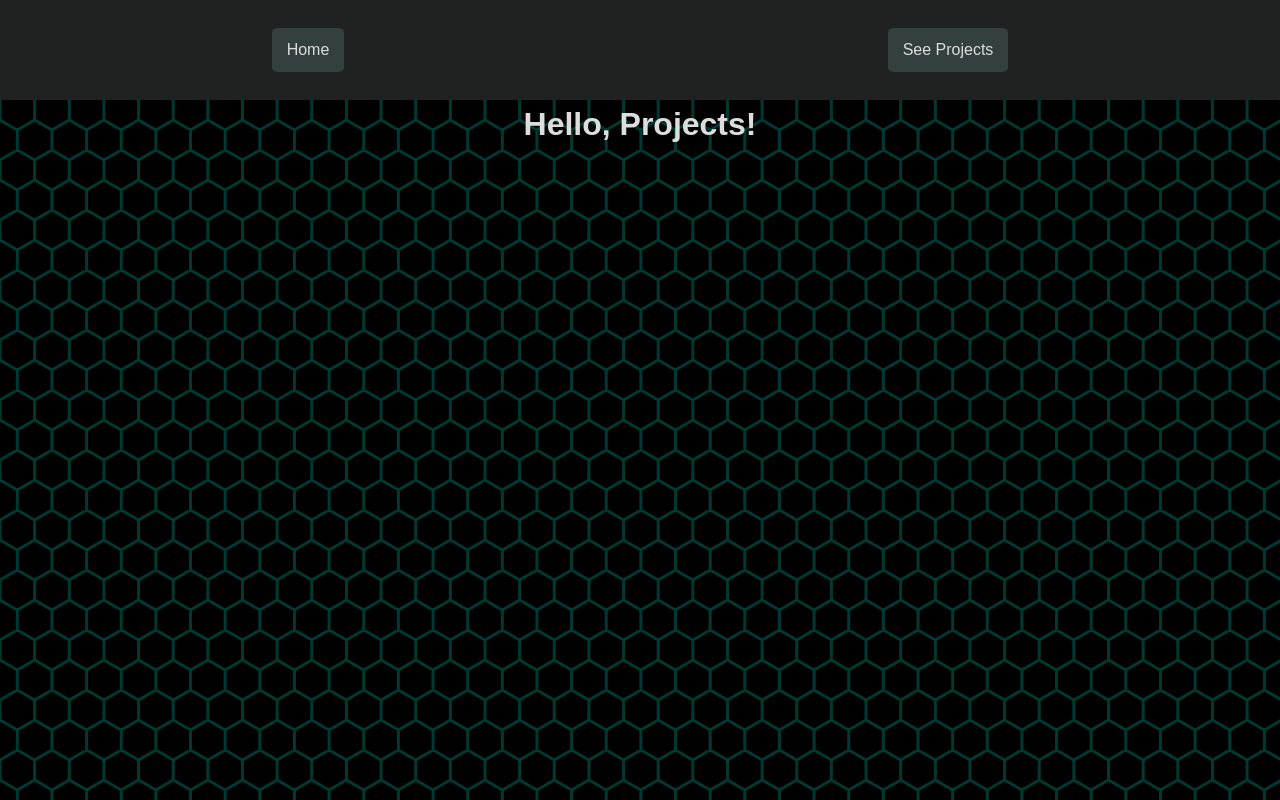
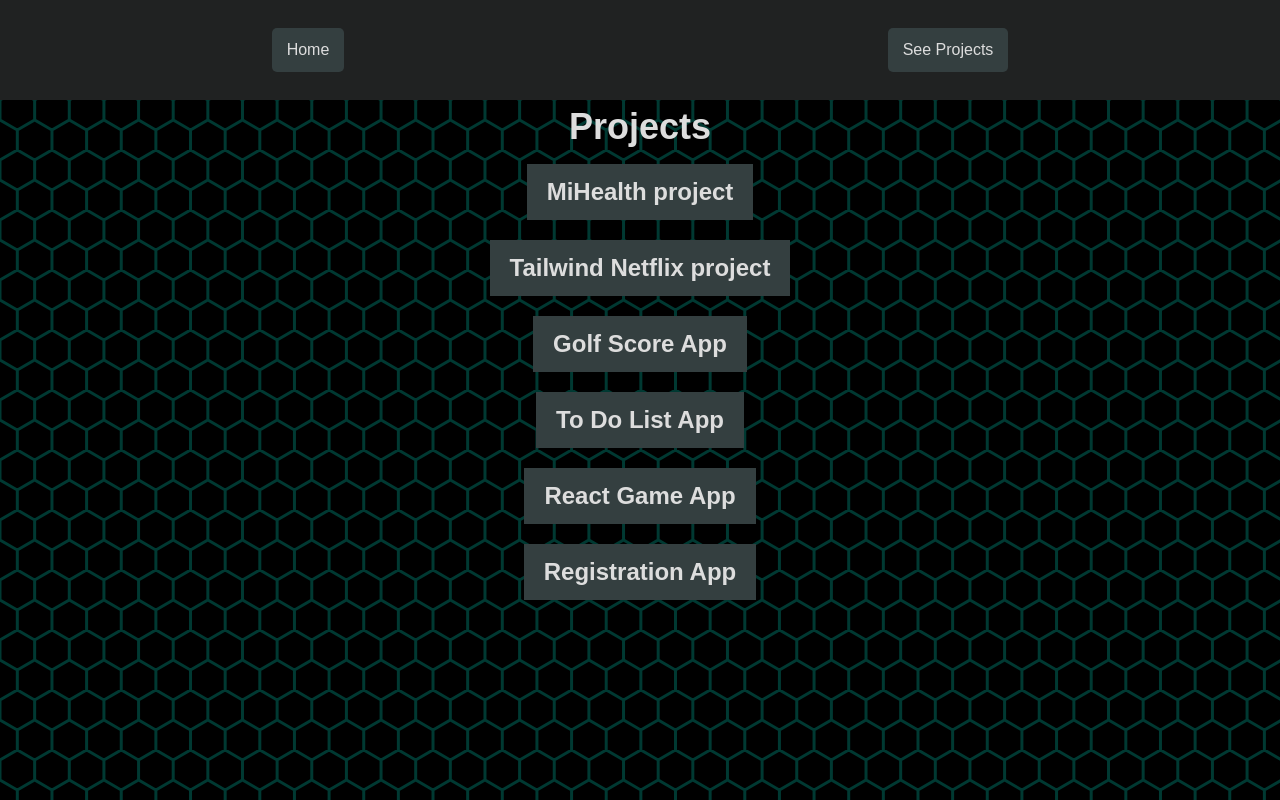
Before and after one commit to AndersonBillss/portfolio-2025, a React (Vite) app: page /projects in a window 1280 px wide. Built offline with nearby package versions, Linux system fonts and the light colour scheme.

Commit message:
Created project component

```diff
--- a/src/index.css
+++ b/src/index.css
@@ -21,12 +21,22 @@
 * {
   margin: 0;
   padding: 0;
+  font-size: 16px;
+  font-weight: normal;
   border: none;
   color: var(--text-light);
   text-decoration: none;
 }
 
 h1 {
+  font-weight: bold;
+  font-size: 36px;
+  text-wrap: wrap;
+  text-align: center;
+}
+h2{
+  font-weight: bold;
+  font-size: 24px;
   text-wrap: wrap;
   text-align: center;
 }
--- a/src/pages/projects/Projects.tsx
+++ b/src/pages/projects/Projects.tsx
@@ -1,3 +1,12 @@
+import "./projects.css"
+import { projects, project } from "../../projects"
+import Project from "./project/Project"
+
 export default function Projects(){
-    return <h1>Hello, Projects!</h1>
+    return (
+        <>
+            <h1>Projects</h1>
+            {projects.map((project: project, index: number) => <Project project={project} key={index} />)}
+        </>
+    )
 }
--- /dev/null
+++ b/src/pages/projects/project/Project.tsx
@@ -0,0 +1,14 @@
+import './project.css'
+import { project } from "../../../projects"
+
+type componentProps = {
+    project: project
+}
+export default function Project(props: componentProps){
+    const project: project = props.project
+    return(
+        <div className="card">
+            <h2>{project.title}</h2>
+        </div>
+    )
+}
--- /dev/null
+++ b/src/pages/projects/project/project.css
@@ -0,0 +1,5 @@
+.card{
+    background-color: var(--card-light);
+    padding: 10px 20px;
+    margin: 10px;
+}
--- a/src/projects.ts
+++ b/src/projects.ts
@@ -1,6 +1,6 @@
 import { technologies } from "./technologies"
 
-interface project {
+export interface project {
     title: string,
     description: string,
     hostedLink?: string,
```
Also changed, not shown: src/pages/projects/projects.css (added).
